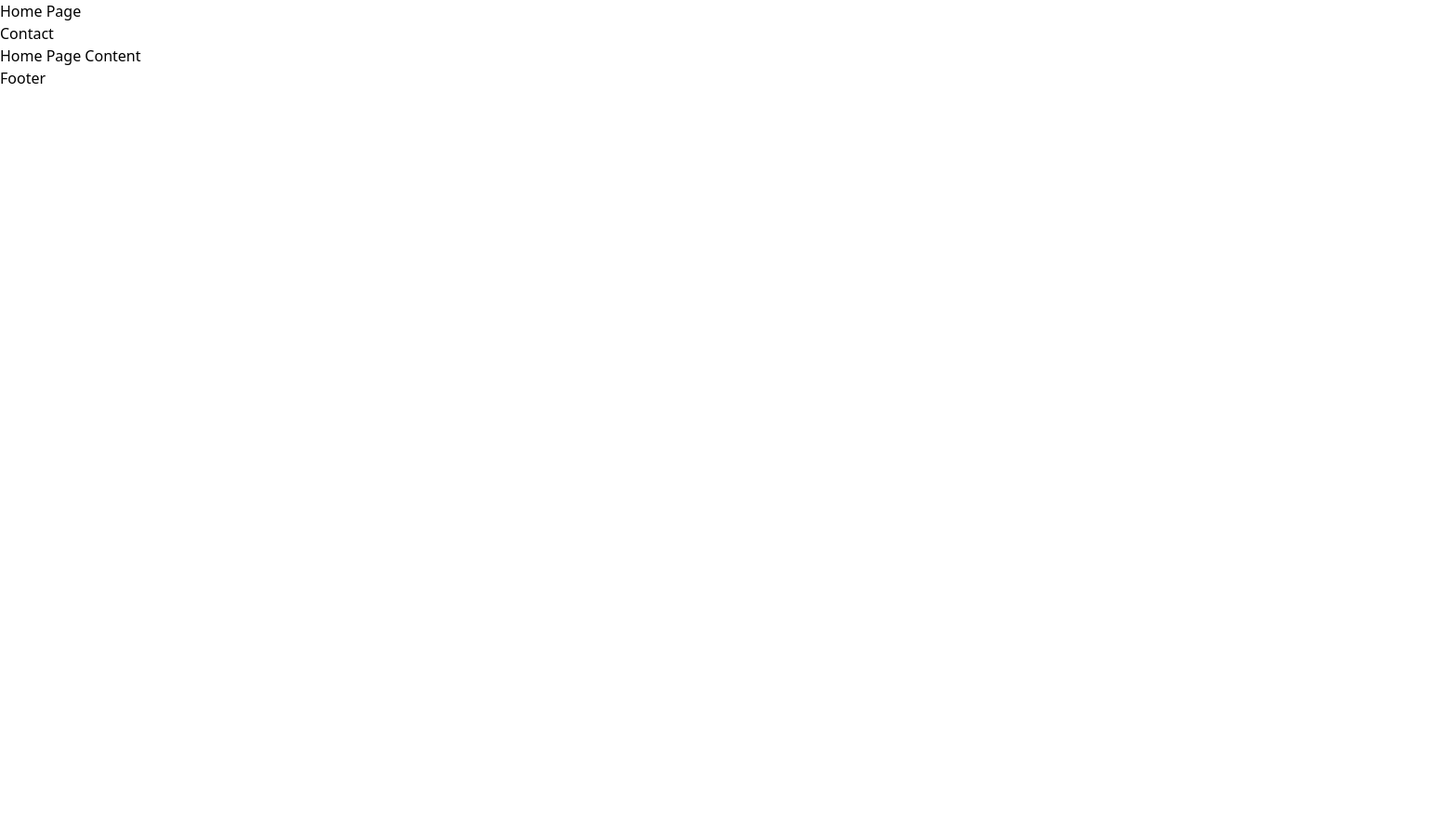
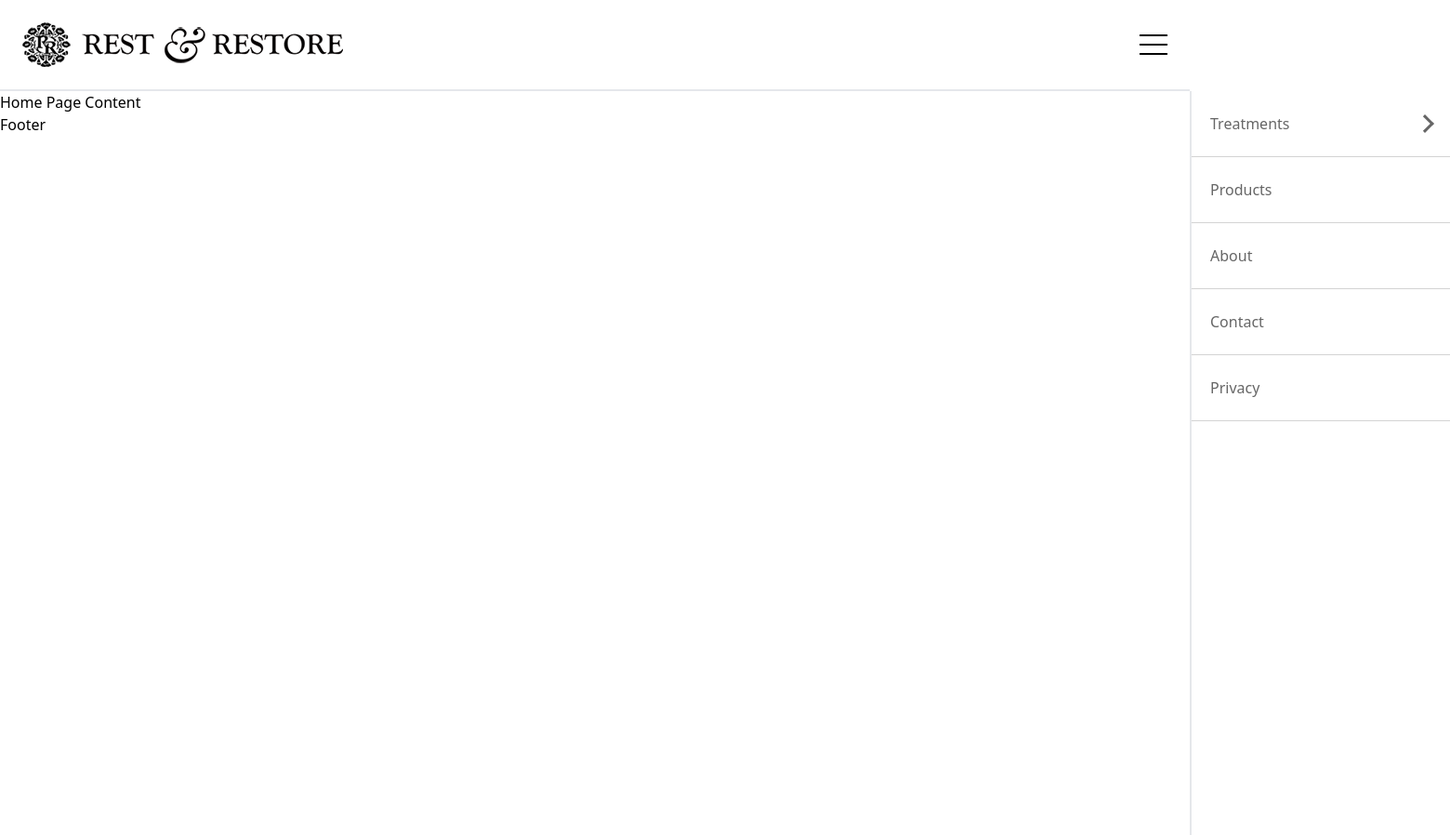
Before and after one commit to chrisj-skinner/rest-restore-app, a Gatsby site: page / in a window 1280 px wide. Shown: the whole page at 93% size, 1560 px wide, since content can reach past the window. Before the commit the page ends 800 px from the top, so only its background shows below. Built offline with nearby package versions, Linux system fonts and the light colour scheme; Gatsby itself is replaced by a stand-in of ours.

Commit message:
feat(components): add header story, markup, styles and assets

```diff
--- /dev/null
+++ b/src/components/header.css
@@ -0,0 +1,118 @@
+:root {
+  --header-height: 97px;
+  --header-bg-color: #f4f1e8;
+  --menu-btn-colour: #000000;
+  --menu-color: #42b9e8;
+  --menu-interaction-color: #42b9e8;
+}
+
+.menu__link--active,
+.menu__link:hover,
+.sub-menu__link:hover {
+  color: var(--menu-interaction-color);
+}
+
+.menu__item {
+  position: relative;
+  border-bottom: 1px solid lightgray;
+}
+
+.menu__link:before {
+  content: '';
+  top: 67px;
+  width: 100%;
+  height: 3px;
+  z-index: 10;
+  display: block;
+  position: absolute;
+  background-color: var(--menu-interaction-color);
+  transform: rotateY(90deg);
+}
+
+.menu__link:hover:before,
+.menu__link--active:before {
+  transform: rotateY(0);
+  transition: all 300ms linear;
+}
+
+.has-sub-menu > .menu__link:after {
+  content: '';
+  transition: transform 0.3s;
+  border-right: 3px solid currentcolor;
+  border-bottom: 3px solid currentcolor;
+  width: 14px;
+  height: 14px;
+  transform: rotate(-45deg);
+  transition: rotate 250ms ease-in-out;
+  position: relative;
+  left: -20px;
+}
+.has-sub-menu .menu__link--active:after {
+  rotate: 90deg;
+}
+
+.menu-title,
+.sub-menu-title {
+  flex-grow: 1;
+  transition: color 300ms;
+  padding: 0 20px;
+}
+
+.sub-menu {
+  max-height: 0;
+  transition: max-height 0.4s ease-in-out;
+  overflow: hidden;
+}
+
+.sub-menu--active {
+  max-height: 300px;
+  overflow: auto;
+}
+
+.sub-menu__link:before {
+  content: '';
+  height: 3px;
+  width: 0px;
+  border-bottom: 3px solid;
+  visibility: hidden;
+  position: absolute;
+  left: 20px;
+}
+.sub-menu__link:hover:before {
+  visibility: visible;
+  width: 8px;
+}
+
+.sub-menu-title {
+  padding-left: 40px;
+}
+.menu-btn {
+  display: block;
+  float: right;
+  top: 0;
+  right: 0;
+  position: relative;
+  width: 30px;
+}
+
+.menu-btn:before,
+.menu-btn:after {
+  background-color: var(--menu-btn-colour);
+  content: '';
+  display: block;
+  height: 2px;
+  transition: all 200ms ease-in-out;
+}
+
+.menu-btn:before {
+  box-shadow: 0 10px 0 var(--menu-btn-colour);
+  margin-bottom: 18px;
+}
+
+.menu-btn--active:before {
+  box-shadow: 0 0 0 var(--menu-btn-colour);
+  transform: translateY(10px) rotate(45deg);
+}
+.menu-btn--active:after {
+  transform: translateY(-10px) rotate(-45deg);
+}
--- a/src/components/header.jsx
+++ b/src/components/header.jsx
@@ -1,17 +1,112 @@
 import { Link } from 'gatsby';
-import React from 'react';
+import React, { useState } from 'react';
+import logo from '../images/logo.png';
+import logoLg from '../images/logo-lg.png';
+import './header.css';
 
-const Header = () => (
+const Header = () => {
+  const [menuActive, setMenu] = useState(false);
+  const [subMenuActive, setSubMenu] = useState(false);
+
+  const toggleMenu = () => {
+    setMenu(!menuActive);
+    setSubMenu(false);
+  };
+
+  const toggleSubNav = (event) => {
+    event.preventDefault();
+    setSubMenu(!subMenuActive);
+  };
+
+  return (
     <>
+      <div
+        class={
+          'bg-black h-full w-full opacity-0 absolute transition-[opacity] duration-300 ease-in-out top-[98px]' +
+          (menuActive ? ' opacity-50' : '')
+        }
+      ></div>
+      <header class='flex justify-between flex-wrap p-6 bg-white border-b-2'>
+        <div class='flex'>
+          <a href='/'>
+            <img src={logo} alt='logo' class='inline-block' />
+            <img src={logoLg} alt='large logo' class='hidden sm:inline-block ml-3' />
+          </a>
+        </div>
+        <button class={'menu-btn' + (menuActive ? ' menu-btn--active' : '')} onClick={toggleMenu}></button>
+        <nav
+          class={
+            'menu border-l-2 h-full absolute w-[280px] right-[-280px] bg-white overflow-x-hidden transition-[right] duration-300 ease-in-out top-[98px]' +
+            (menuActive ? ' right-0' : '')
+          }
+        >
+          <ul>
+            <li
+              class={
+                'relative border-b-[1px] border-b-[lightgray] has-sub-menu' +
+                (subMenuActive ? ' has-sub-menu--active' : '')
+              }
+            >
+              <Link
+                to='#'
+                class={
+                  'py-6 text-[#666666] flex h-[70px] items-center relative menu__link' +
+                  (subMenuActive ? ' menu__link--active' : '')
+                }
+                onClick={toggleSubNav}
+              >
+                <span class='menu-title'>Treatments</span>
+              </Link>
+              <div class={'sub-menu' + (subMenuActive ? ' sub-menu--active' : '')}>
                 <ul>
                   <li>
-        <Link to='/'>Home Page</Link>
+                    <Link to='' className='py-6 text-[#666666] flex h-[70px] items-center relative sub-menu__link'>
+                      <span class='sub-menu-title'>Facial Treatments</span>
+                    </Link>
                   </li>
                   <li>
-        <Link to='/contact'>Contact</Link>
+                    <Link to='' className='py-6 text-[#666666] flex h-[70px] items-center relative sub-menu__link'>
+                      <span class='sub-menu-title'>Massages</span>
+                    </Link>
+                  </li>
+                  <li>
+                    <Link to='' className='py-6 text-[#666666] flex h-[70px] items-center relative sub-menu__link'>
+                      <span class='sub-menu-title'>Body Treatments</span>
+                    </Link>
+                  </li>
+                  <li>
+                    <Link to='' className='py-6 text-[#666666] flex h-[70px] items-center relative sub-menu__link'>
+                      <span class='sub-menu-title'>Sugargin</span>
+                    </Link>
                   </li>
                 </ul>
+              </div>
+            </li>
+            <li class='relative border-b-[1px] border-b-[lightgray]'>
+              <Link to='' className='py-6 text-[#666666] flex h-[70px] items-center relative menu__link'>
+                <span class='menu-title'>Products</span>
+              </Link>
+            </li>
+            <li class='relative border-b-[1px] border-b-[lightgray]'>
+              <Link to='' className='py-6 text-[#666666] flex h-[70px] items-center relative menu__link'>
+                <span class='menu-title'>About</span>
+              </Link>
+            </li>
+            <li class='relative border-b-[1px] border-b-[lightgray]'>
+              <Link to='' className='py-6 text-[#666666] flex h-[70px] items-center relative menu__link'>
+                <span class='menu-title'>Contact</span>
+              </Link>
+            </li>
+            <li class='relative border-b-[1px] border-b-[lightgray]'>
+              <Link to='' className='py-6 text-[#666666] flex h-[70px] items-center relative menu__link'>
+                <span class='menu-title'>Privacy</span>
+              </Link>
+            </li>
+          </ul>
+        </nav>
+      </header>
     </>
   );
+};
 
 export default Header;
```
Also changed, not shown: src/stories/header.stories.js (added, +15 -0 lines), src/images/logo-lg.png (added), src/images/logo.png (added). Lines whose indentation alone changed are shown as unchanged.
